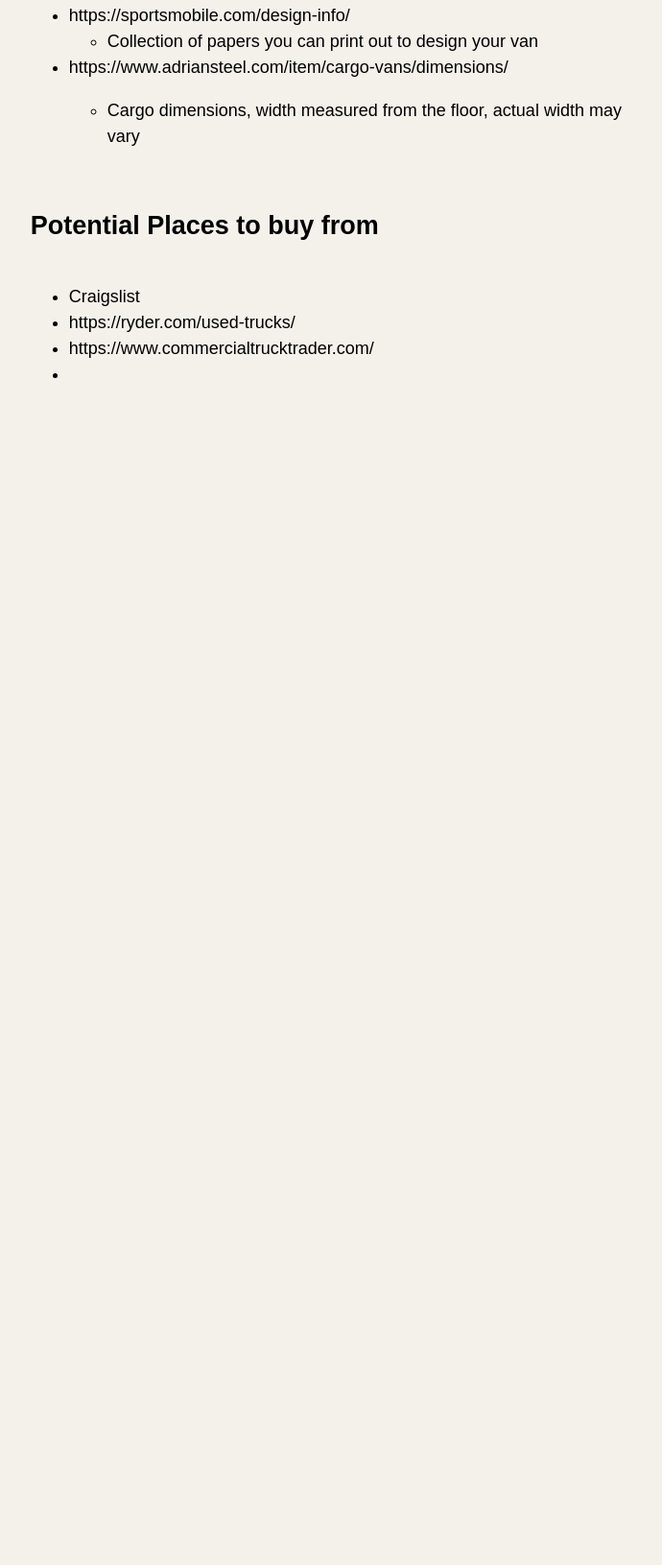
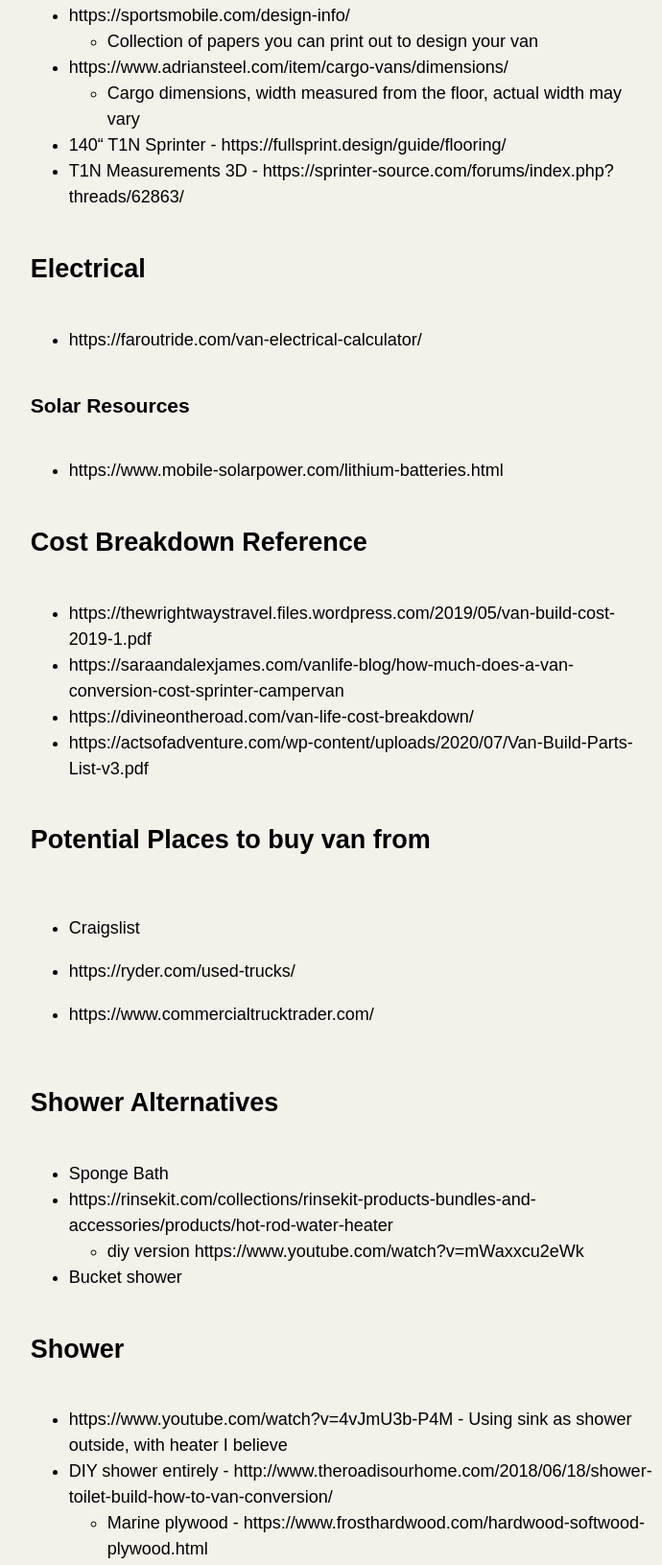
Before and after one commit to cjpais/writing, a plain HTML site: page serve/van/links.html in a window 1280 px wide. Shown: the part 117-1748 px from the top of the page at 96% size, without its empty margins (283-973 px from the left). Before the commit the page ends 800 px from the top, so only its background shows below. Drawn offline with Linux system fonts and the light colour scheme; files that its build step writes are made by us from their sources.

Commit message:
Updating.... 👺

```diff
--- a/serve/van/links.html
+++ b/serve/van/links.html
@@ -17,15 +17,53 @@
 </ul></li>
 <li>https://www.adriansteel.com/item/cargo-vans/dimensions/
 <ul>
-<li><p>Cargo dimensions, width measured from the floor, actual width may vary</p></li>
+<li>Cargo dimensions, width measured from the floor, actual width may vary</li>
+</ul></li>
+<li>140“ T1N Sprinter - https://fullsprint.design/guide/flooring/</li>
+<li>T1N Measurements 3D - https://sprinter-source.com/forums/index.php?threads/62863/</li>
+</ul>
+<h2>Electrical</h2>
+<ul>
+<li>https://faroutride.com/van-electrical-calculator/</li>
+</ul>
+<h3>Solar Resources</h3>
+<ul>
+<li>https://www.mobile-solarpower.com/lithium-batteries.html</li>
+</ul>
+<h2>Cost Breakdown Reference</h2>
+<ul>
+<li>https://thewrightwaystravel.files.wordpress.com/2019/05/van-build-cost-2019-1.pdf</li>
+<li>https://saraandalexjames.com/vanlife-blog/how-much-does-a-van-conversion-cost-sprinter-campervan</li>
+<li>https://divineontheroad.com/van-life-cost-breakdown/</li>
+<li>https://actsofadventure.com/wp-content/uploads/2020/07/Van-Build-Parts-List-v3.pdf</li>
+</ul>
+<h2>Potential Places to buy van from</h2>
+<ul>
+<li><p>Craigslist</p></li>
+<li><p>https://ryder.com/used-trucks/</p></li>
+<li><p>https://www.commercialtrucktrader.com/</p></li>
+</ul>
+<h2>Shower Alternatives</h2>
+<ul>
+<li>Sponge Bath</li>
+<li>https://rinsekit.com/collections/rinsekit-products-bundles-and-accessories/products/hot-rod-water-heater
+<ul>
+<li>diy version https://www.youtube.com/watch?v=mWaxxcu2eWk</li>
+</ul></li>
+<li>Bucket shower</li>
+</ul>
+<h2>Shower</h2>
+<ul>
+<li>https://www.youtube.com/watch?v=4vJmU3b-P4M - Using sink as shower outside, with heater I believe</li>
+<li>DIY shower entirely - http://www.theroadisourhome.com/2018/06/18/shower-toilet-build-how-to-van-conversion/
+<ul>
+<li>Marine plywood - https://www.frosthardwood.com/hardwood-softwood-plywood.html</li>
 </ul></li>
 </ul>
-<h2>Potential Places to buy from</h2>
+<h2>Good DIY Channels</h2>
 <ul>
-<li>Craigslist</li>
-<li>https://ryder.com/used-trucks/</li>
-<li>https://www.commercialtrucktrader.com/</li>
-<li></li>
+<li>https://www.youtube.com/channel/UCUrwqCWUaJs3NqgsyjsGAUA - Fur and Fam</li>
+<li>https://www.youtube.com/channel/UCSLSw5fhejqXKbTwe6N1qBA - Seven O Savage</li>
 </ul>
 
   </body>
```
Also changed, not shown: serve/van/links.md (+36 -2 lines).
